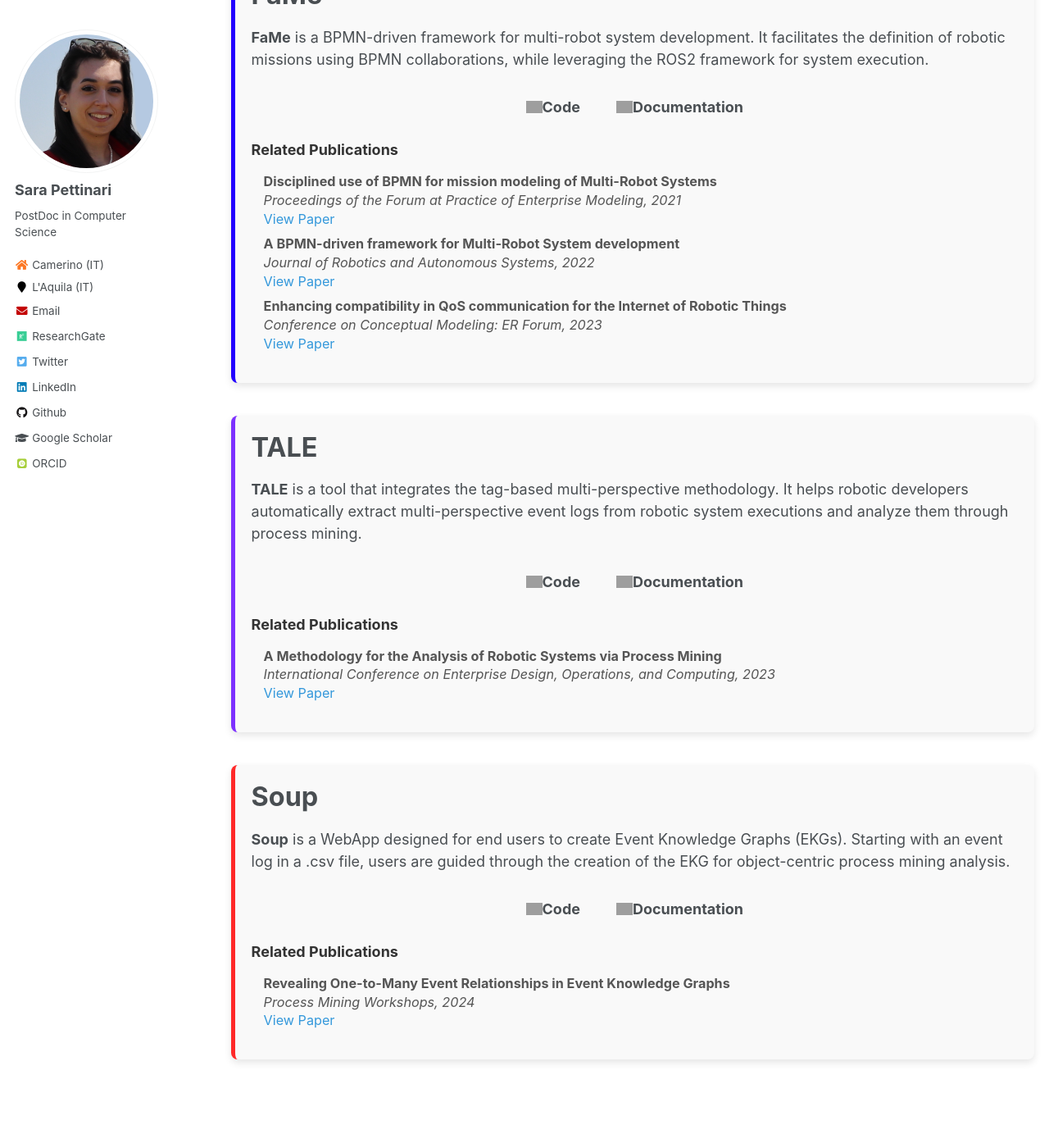
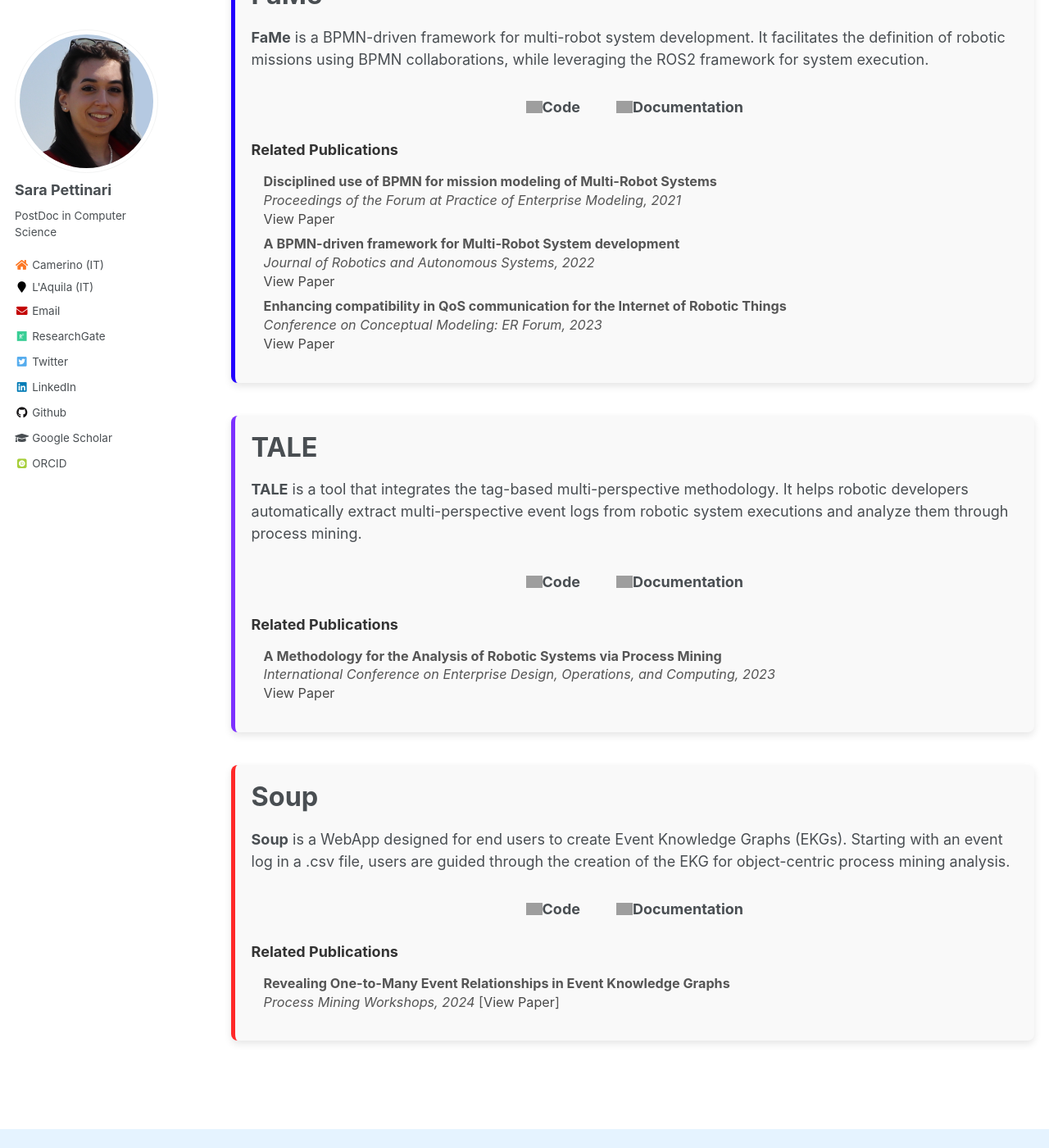
Before and after one commit to SaraPettinari/SaraPettinari.github.io, a Jekyll site: the page built from _pages/tools.html, in a window 1280 px wide and 1400 px high, scrolled down 211 px. Shown: the whole window at 82% size. Built offline with Jekyll 4.4.1, drawn with Linux system fonts in a browser that asks for light colours; some web fonts are replaced; grey boxes are pictures that could not be loaded.

Commit message:
fixed layout

```diff
--- a/_pages/publications.html
+++ b/_pages/publications.html
@@ -26,7 +26,6 @@ author_profile: true
         {% unless title_shown %}
           <!-- Assign a class based on category -->
           <h2 class="publication-category {{ category[0] | downcase }}">{{ category[1].title }}</h2>
-          <hr class="section-divider"/>
           {% assign title_shown = true %}
         {% endunless %}
         <div class="publication-card {{ category[0] | downcase }}">
--- a/_pages/tools.html
+++ b/_pages/tools.html
@@ -86,8 +86,8 @@ author_profile: true
         {% if pub.tool == "soup" %}
           <li>
             <strong>{{ pub.title }}</strong><br>
-            <em>{{ pub.venue }}, {{ pub.date | date: "%Y" }}</em><br>
-            <a href="{{ pub.paperurl }}">View Paper</a>
+            <em>{{ pub.venue }}, {{ pub.date | date: "%Y" }}</em>
+            [<a href="{{ pub.paperurl }}">View Paper</a>]
           </li>
         {% endif %}
       {% endfor %}
--- a/assets/css/customstyle.css
+++ b/assets/css/customstyle.css
@@ -164,7 +164,7 @@
   }
 
   .publications-list a {
-    color: #3498db;
+    color: #484848;
     font-weight: normal; /* Regular weight for subtle look */
     text-decoration: none;
   }
```
Also changed, not shown: _includes/archive-single.html (+4 -6 lines).
